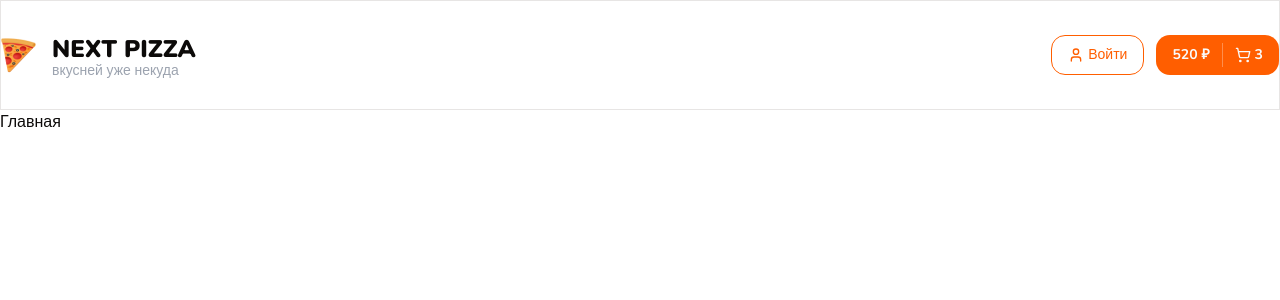
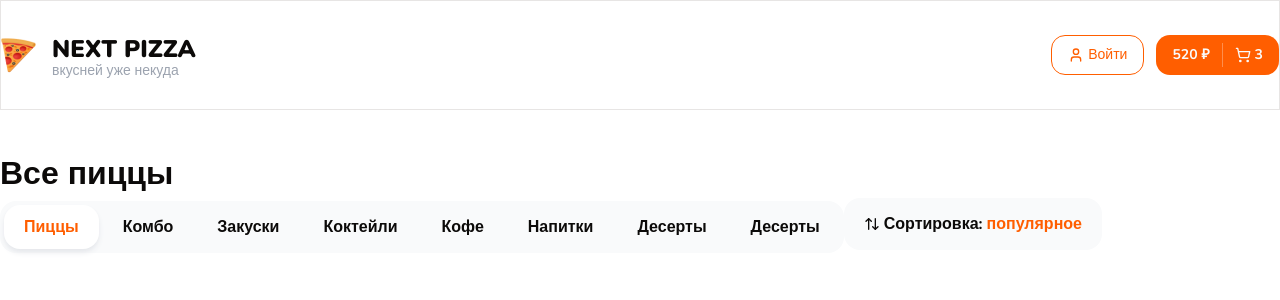
Before and after one commit to alexander962/san-pizza, a Next.js app: page / in a window 1280 px wide. Shown: the top 300 px of the page. Built offline with nearby package versions, Linux system fonts and the light colour scheme.

Commit message:
add title, categories and sort-popup

```diff
--- a/app/page.tsx
+++ b/app/page.tsx
@@ -1,7 +1,14 @@
-import { Button } from "@/components/ui/button";
+import {Categories, Container, SortPopup, Title} from "@/components/shared";
 
 export default function Home() {
   return (
-    <h1>Главная</h1>
+    <>
+      <Container className='mt-10'>
+        <Title text='Все пиццы' size='lg' className='font-extrabold' />
+
+        <Categories />
+        <SortPopup />
+      </Container>
+    </>
   );
 }
--- /dev/null
+++ b/components/shared/categories.tsx
@@ -0,0 +1,28 @@
+import { FC } from 'react';
+import { cn } from "@/lib/utils";
+
+interface Props {
+  className?: string;
+}
+
+const cats = ['Пиццы', 'Комбо', 'Закуски', 'Коктейли', 'Кофе', 'Напитки', 'Десерты', 'Десерты'];
+const activeIndex = 0;
+
+export const Categories: FC<Props> = ({className}) => {
+  return (
+    <div className={cn('inline-flex gap-1 bg-gray-50 p-1 rounded-2xl', className)}>
+      {
+        cats.map((cat, index) => (
+          <a className={cn(
+            'flex item-center font-bold h-11 rounded-2xl px-5',
+            activeIndex === index && 'bg-white shadow-md shadow-gray-200 text-primary'
+          )} key={index}>
+            <button>
+              {cat}
+            </button>
+          </a>
+        ))
+      }
+    </div>
+  );
+};
--- a/components/shared/index.ts
+++ b/components/shared/index.ts
@@ -1,2 +1,5 @@
 export { Container } from './container';
 export { Header } from './header';
+export { Title } from './title';
+export { Categories } from './categories';
+export { SortPopup } from './sort-popup';
--- /dev/null
+++ b/components/shared/sort-popup.tsx
@@ -0,0 +1,17 @@
+import {FC} from 'react';
+import {cn} from "@/lib/utils";
+import {ArrowUpDown} from "lucide-react";
+
+interface Props {
+  className?: string;
+}
+
+export const SortPopup :FC<Props> = ({className}) => {
+  return (
+    <div className={cn('inline-flex items-center gap-1 bg-gray-50 px-5 h-[52px] rounded-2xl cursor-pointer', className)}>
+      <ArrowUpDown size={16} />
+      <b>Сортировка:</b>
+      <b className='text-primary'>популярное</b>
+    </div>
+  );
+};
--- /dev/null
+++ b/components/shared/title.tsx
@@ -0,0 +1,36 @@
+import clsx from 'clsx';
+import React from 'react';
+
+type TitleSize = 'xs' | 'sm' | 'md' | 'lg' | 'xl' | '2xl';
+
+interface Props {
+  size?: TitleSize;
+  className?: string;
+  text: string;
+}
+
+export const Title: React.FC<Props> = ({ text, size = 'sm', className }) => {
+  const mapTagBySize = {
+    xs: 'h5',
+    sm: 'h4',
+    md: 'h3',
+    lg: 'h2',
+    xl: 'h1',
+    '2xl': 'h1',
+  } as const;
+
+  const mapClassNameBySize = {
+    xs: 'text-[16px]',
+    sm: 'text-[22px]',
+    md: 'text-[26px]',
+    lg: 'text-[32px]',
+    xl: 'text-[40px]',
+    '2xl': 'text-[48px]',
+  } as const;
+
+  return React.createElement(
+    mapTagBySize[size],
+    { className: clsx(mapClassNameBySize[size], className) },
+    text,
+  );
+};
```
